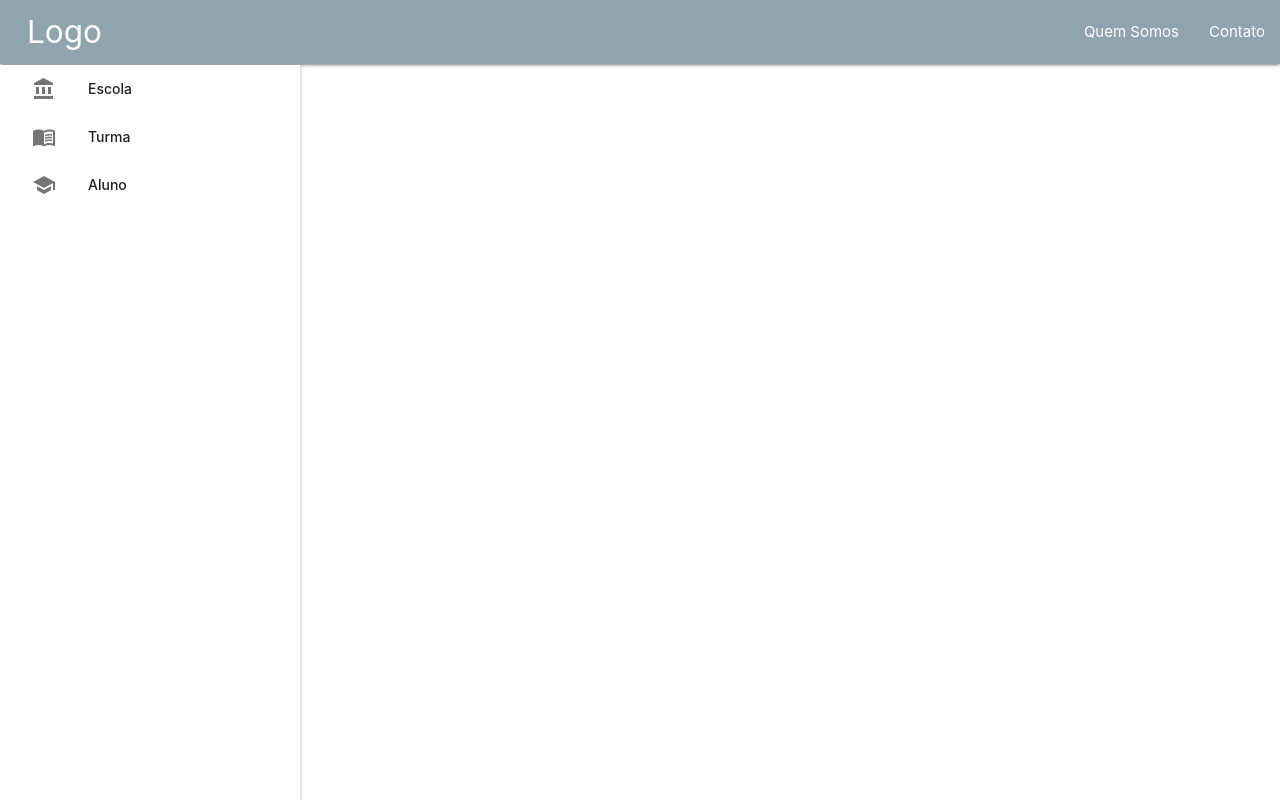
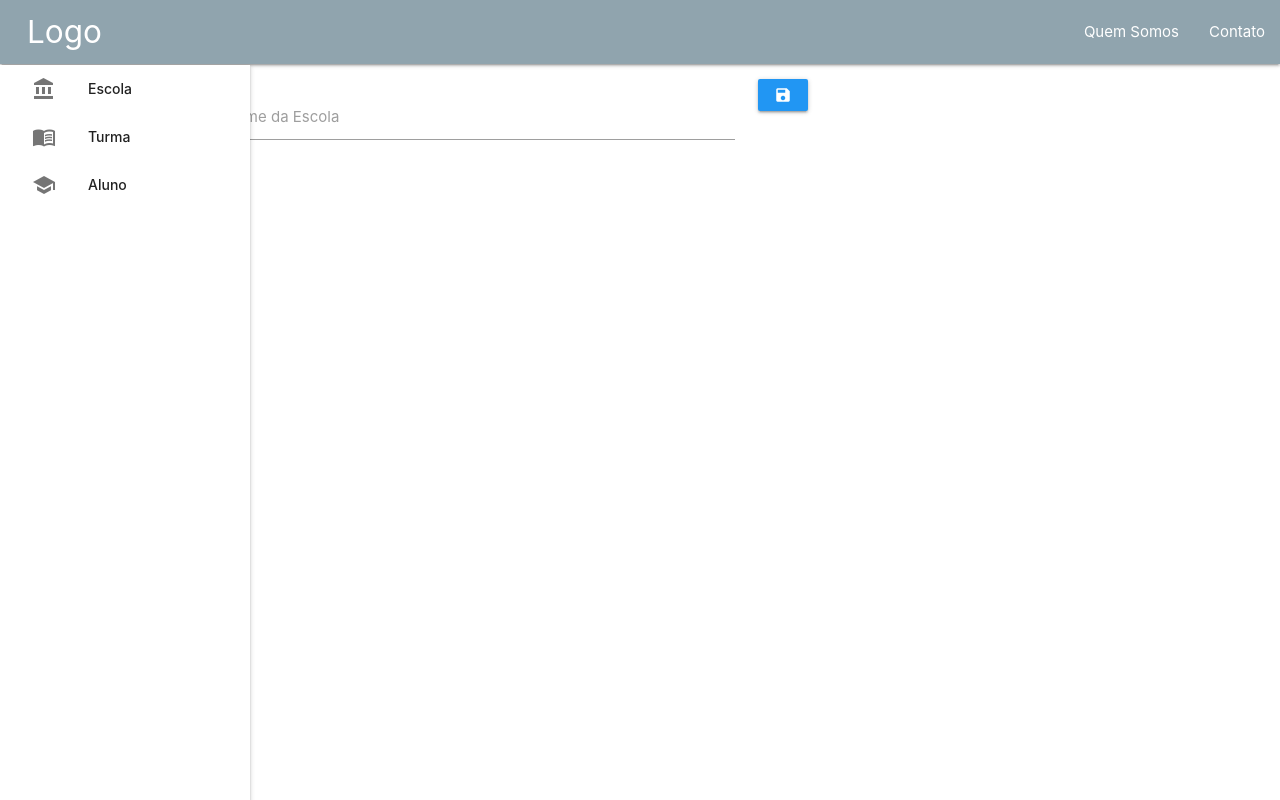
Before and after one commit to gabrielcs23/photostyle, a React (Create React App) app in the folder web/: page /admin/escola/novo in a window 1280 px wide. Built offline with nearby package versions, Linux system fonts and the light colour scheme.

Commit message:
Listagem e cadastro de escolas

```diff
--- a/web/src/App.css
+++ b/web/src/App.css
@@ -8,8 +8,16 @@
 
 .sidenav {
   margin-top: 4.3rem !important;
-  width: 250px;
+  width: 250px !important;
   z-index: 1 !important;
+}
+
+.text-center {
+  text-align: center !important;
+}
+
+.card {
+  cursor: pointer;
 }
 
 .mt-1 {
--- a/web/src/Model/Aluno.js
+++ b/web/src/Model/Aluno.js
@@ -2,7 +2,7 @@ class Aluno {
     id;
     nome;
     matricula;
-    codAcesso
+    codAcesso;
     escola;
     turma;
     irmaoRel;
--- a/web/src/Model/Escola.js
+++ b/web/src/Model/Escola.js
@@ -2,5 +2,11 @@ class Escola {
     id;
     nome;
     turmas;
+
+    constructor(nome) {
+        this.nome = nome;
+        this.turmas = [];
+    }
+
 }
 export default Escola;
--- a/web/src/Pages/AreaAdmin/AreaAdmin.js
+++ b/web/src/Pages/AreaAdmin/AreaAdmin.js
@@ -2,6 +2,7 @@ import React, { Fragment } from 'react';
 import { Route, NavLink } from 'react-router-dom';
 import BasePage from "../BasePage/BasePage";
 import ListaEscola from "./Escola/lista-escola/ListaEscola"
+import EscolaForm from './Escola/EscolaForm';
 
 class AreaAdmin extends BasePage {
 
@@ -33,6 +34,7 @@ class AreaAdmin extends BasePage {
                     </div>
                     <div className="col s10">
                         <Route path="/admin/escola" exact={true} component={ListaEscola} />
+                        <Route path="/admin/escola/novo" exact={true} component={EscolaForm} />
                     </div>
                 </div>
             </Fragment>
--- /dev/null
+++ b/web/src/Pages/AreaAdmin/Escola/EscolaForm.js
@@ -0,0 +1,66 @@
+import React, { Component } from 'react';
+import EscolaService from './EscolaService';
+import Escola from '../../../Model/Escola'
+
+class EscolaForm extends Component {
+
+    constructor(props) {
+        super(props);
+
+        this.state = {
+            nome: ''
+        }
+    }
+
+    inputChangeHandler = (event) => {
+        const { name, value } = event.target;
+
+        this.setState({
+            [name]: value
+        });
+    }
+
+    submitForm = () => {
+        const escola = new Escola(this.state.nome);
+        console.log(escola)
+        EscolaService.postEscola(escola)
+            .then(res => res.data)
+            .then(escola => console.log(escola))
+    }
+
+    render() {
+        const { nome } = this.state;
+
+        return (
+            <form>
+                <div className="row">
+                    <div className="input-field col s6">
+                        <label htmlFor="nome">Nome da Escola</label>
+                        <input
+                            className="validate"
+                            id="nome"
+                            type="text"
+                            name="nome"
+                            value={nome}
+                            onChange={this.inputChangeHandler}
+                        />
+                    </div>
+                    <div className="col s6">
+                        <button
+                            className="btn waves-effect waves-light blue btn-small"
+                            onClick={this.submitForm}
+                            type="button"
+                            >
+                            <span>
+                                <i className="material-icons">save</i>
+                            </span>
+                        </button>
+                    </div>
+                </div>
+            </form>
+        )
+    }
+
+
+}
+export default EscolaForm;
--- /dev/null
+++ b/web/src/Pages/AreaAdmin/Escola/lista-escola/EscolaCard.js
@@ -0,0 +1,25 @@
+import React, { useState } from 'react';
+
+const EscolaCard = (props) => {
+    const [hovered, setHovered] = useState(false);
+    const toggleHover = () => setHovered(!hovered);
+
+    const { escola } = props;
+
+    return (
+        <div className="col s6 m3">
+            <div className={`card blue-grey lighten-1 ${hovered ? 'z-depth-5' : 'z-depth-2'}`}
+                onMouseEnter={toggleHover}
+                onMouseLeave={toggleHover}
+            >
+                <div className="card-content white-text">
+                    <div className="card-title">
+                        <div style={{textAlign: "center"}}>{escola.nome}</div>
+                    </div>
+                    <p>Turmas: {escola.turmas.length}</p>
+                </div>
+            </div>
+        </div>
+    );
+}
+export default EscolaCard;
--- a/web/src/Pages/AreaAdmin/Escola/lista-escola/ListaEscola.js
+++ b/web/src/Pages/AreaAdmin/Escola/lista-escola/ListaEscola.js
@@ -1,12 +1,13 @@
 import React, { Component } from 'react';
 import EscolaService from '../EscolaService';
+import EscolaCard from './EscolaCard';
 
 class ListaEscola extends Component {
 
     constructor(props) {
         super(props);
         this.state = {
-            listaEscolas: undefined
+            listaEscolas: []
         }
     }
 
@@ -15,15 +16,32 @@ class ListaEscola extends Component {
             .then(lista => this.setState({listaEscolas : lista}));
     }
 
+    handleClick = () => {
+        const { pathname } = this.props.history.location;
+        this.props.history.push(pathname + '/novo');
+    }
+
     render() {
+        const lista = this.state.listaEscolas.slice();
+        const listaCards = lista.map((escola, idx) => {
+            return <EscolaCard key={idx} escola={escola} />
+        });
+
         return (
-            <div className="row">
-                <div className="col s1">
-                    <button className="btn-floating btn-large waves-effect waves-light blue"><i className="material-icons">add</i></button>
+            <div>
+                <div className="row">
+                    <div className="col s1">
+                        <button
+                            className="btn-floating btn-large waves-effect waves-light blue"
+                            onClick={this.handleClick}
+                            >
+                            <i className="material-icons">add</i>
+                        </button>
+                    </div>
                 </div>
-                {/* <div className="col s1 offset-s10">
-                    <button disabled className="btn-floating btn-large waves-effect waves-light red"><i className="material-icons">delete_forever</i></button>
-                </div> */}
+                <div classNameName="row">
+                    {listaCards}
+                </div>
             </div>
         )
     }
```
Also changed, not shown: 2 other files (tests, documents, lock files or other folders).
